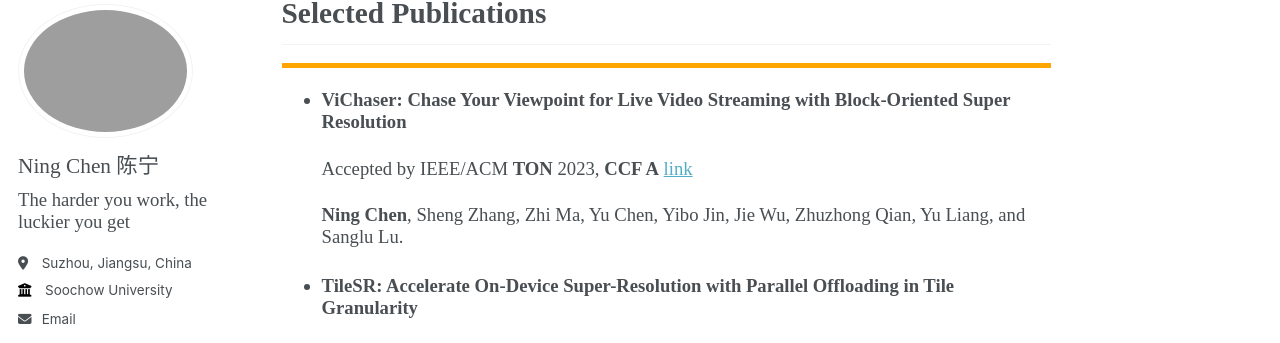
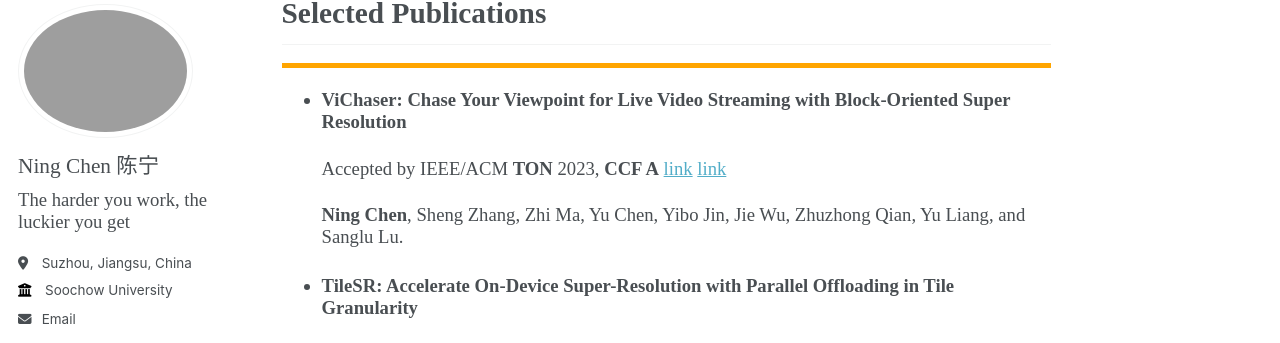
Before and after one commit to nju-cn/nju-cn.github.io, a Jekyll site: the page built from _pages/about.md, in a window 1280 px wide and 900 px high, scrolled down 371 px. Shown: the part 102-445 px from the top of the window. Built offline with Jekyll 4.4.1, drawn with Linux system fonts in a browser that asks for light colours; some web fonts are replaced.

Commit message:
Merge remote-tracking branch 'origin/master'

```diff
--- a/_pages/about.md
+++ b/_pages/about.md
@@ -39,7 +39,7 @@ hr:nth-of-type(2) {
 
 * **ViChaser: Chase Your Viewpoint for Live Video Streaming with Block-Oriented Super Resolution**
 
-  Accepted by  IEEE/ACM **TON** 2023, **CCF A**   <a class="w3-button w3-round-xxlarge w3-large w3-light-red" href="http://nju-cn.github.io/files/TON_ViChaser.pdf" target="_blank">link</a>
+  Accepted by  IEEE/ACM **TON** 2023, **CCF A**   <a class="w3-button w3-round-xxlarge w3-large w3-light-red" href="http://nju-cn.github.io/files/TON_ViChaser.pdf" target="_blank">link</a>  <span style="color:red">[link](https://example.com)</span>
 
   **Ning Chen**, Sheng Zhang, Zhi Ma, Yu Chen, Yibo Jin, Jie Wu, Zhuzhong Qian, Yu Liang, and Sanglu Lu.
 
```
